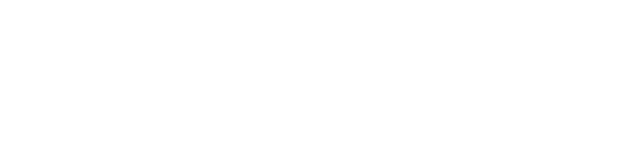
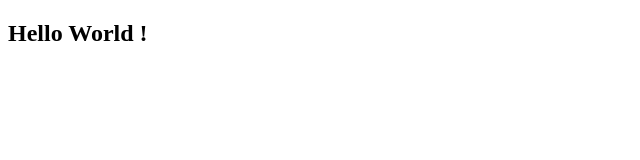
Before and after one commit to raflyfahrezi/sourcetree-test, a plain HTML site: page index.html in a window 1280 px wide. Shown: the whole page, without its empty margins (0-640 px from the left). Drawn offline with Linux system fonts and the light colour scheme.

Commit message:
second commit

```diff
--- a/index.html
+++ b/index.html
@@ -3,9 +3,9 @@
 <head>
     <meta charset="UTF-8">
     <meta name="viewport" content="width=device-width, initial-scale=1.0">
-    <title>Document</title>
+    <title>Farhan Rafly Fahrezi</title>
 </head>
 <body>
-
+    <h2>Hello World !</h2>
 </body>
 </html>
```
